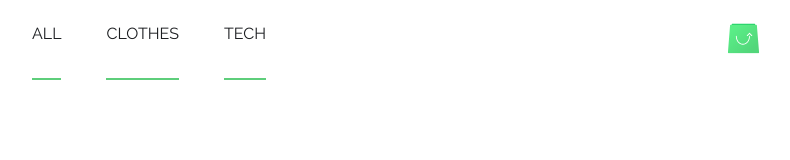
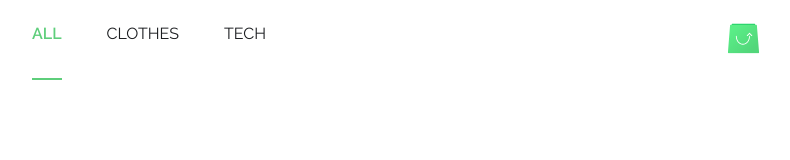
Before and after one commit to George-Hammond/scandiweb-ecommerce-client, a React (Create React App) app: page / in a window 1280 px wide. Shown: the top 160 px of the page, without its empty margins (69-859 px from the left). Built offline with nearby package versions, Linux system fonts and the light colour scheme.

Commit message:
Navigation development III

```diff
--- a/src/Styles/NavBar.css
+++ b/src/Styles/NavBar.css
@@ -22,7 +22,6 @@
 .category-name ul > li{
     list-style-type: none;
     font-family: 'Raleway', sans-serif;
-
     border: none;
     cursor: pointer;
     text-decoration: none;
@@ -33,7 +32,7 @@
 .category-name ul > a{
     color: #1D1F22;
     text-decoration: none;
-    border-bottom: 2px solid #5ECE7B;
+    /* border-bottom: 2px solid #5ECE7B; */
     height: 56px;
     font-style: normal;
     font-weight: 400;
@@ -44,24 +43,20 @@
     text-align: center;
     text-transform: uppercase;
 }
-.category-name ul > a:visited{
-    color: #1D1F22;
 
-}
-/*
-.category-name ul > a.active {
-    border-bottom: 3px solid #5ECE7B;
+.activeClicked {
+    display: flex;
+    justify-content: space-between;
+    align-items: flex-start;
+    height: 56px;
+    border-bottom: 2px solid #5ECE7B;
+    font-style: normal;
     color: #5ECE7B;
-    font-style: normal;
     font-weight: 600;
     font-size: 16px;
     line-height: 120%;
     text-decoration: none;
 }
-
-.category-name ul > a::selection {
-    color: #5ECE7B;
-} */
 
 .cart{
     display: flex;
--- a/src/components/NavigationBar/NavBar.js
+++ b/src/components/NavigationBar/NavBar.js
@@ -13,8 +13,44 @@ class NavBar extends React.Component {
             isClothesActive: false,
             isTechActive: false
         }
+        this.navClicked = this.navClicked.bind(this)
+    }
 
+    navClicked = (event) => {
+        const idTag = event.currentTarget;
+        console.log(idTag.id)
+        switch(idTag.id){
+            case "all":
+                this.setState({
+                    isAllActive: true,
+                    isClothesActive: false,
+                    isTechActive: false
+                });
+                break;
 
+            case "clothes":
+                this.setState({
+                    isAllActive: false,
+                    isClothesActive: true,
+                    isTechActive: false
+                });
+                break;
+
+            case "tech":
+                this.setState({
+                    isAllActive: false,
+                    isClothesActive: false,
+                    isTechActive: true
+                });
+                break;
+
+            default:
+            this.setState({
+                isAllActive: true,
+                isClothesActive: false,
+                isTechActive: false
+            });
+        }
     }
     render(){
         return(
@@ -22,17 +58,41 @@ class NavBar extends React.Component {
                 <div className="main-nav-container">
                     <div className='category-name'>
                         <ul>
-                            <NavLink to='/'
+                            <NavLink
+                                to='/'
+                                id='all'
+                                onClick={this.navClicked}
+                                >
+                            <span
+                                className={this.state.isAllActive ? 'activeClicked' : ''}
                             >
                                 All
+                            </span>
                             </NavLink>
-                            <NavLink to='clothes'
-                            >
-                                Clothes
+
+                            <NavLink
+                                to='clothes'
+                                id="clothes"
+                                onClick={this.navClicked}
+                                >
+                                <span
+                                className={this.state.isClothesActive ? 'activeClicked' : ''}
+                                >
+                                    Clothes
+                                </span>
                             </NavLink >
-                            <NavLink to='tech'
-                            >
-                                Tech
+
+
+                            <NavLink
+                                to='tech'
+                                id="tech"
+                                onClick={this.navClicked}
+                                >
+                                <span
+                                    className={this.state.isTechActive ? 'activeClicked' : ''}
+                                >
+                                    Tech
+                                </span>
                             </NavLink >
                         </ul>
                     </div>
```
